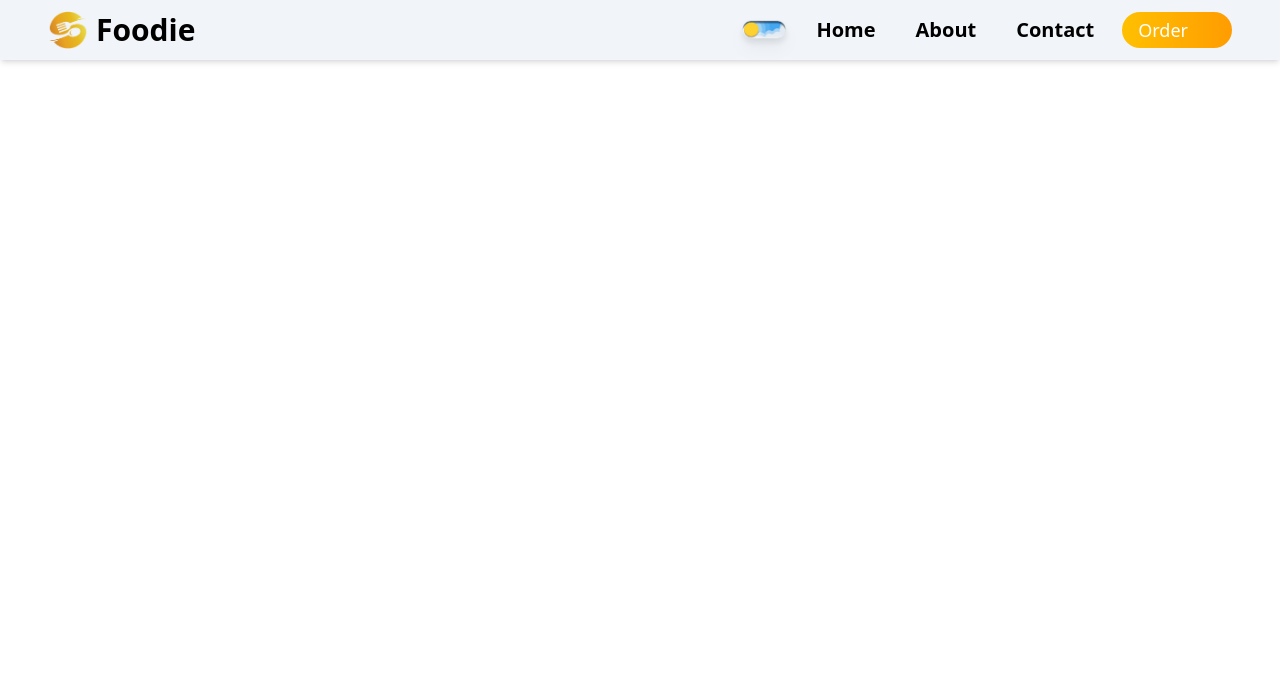
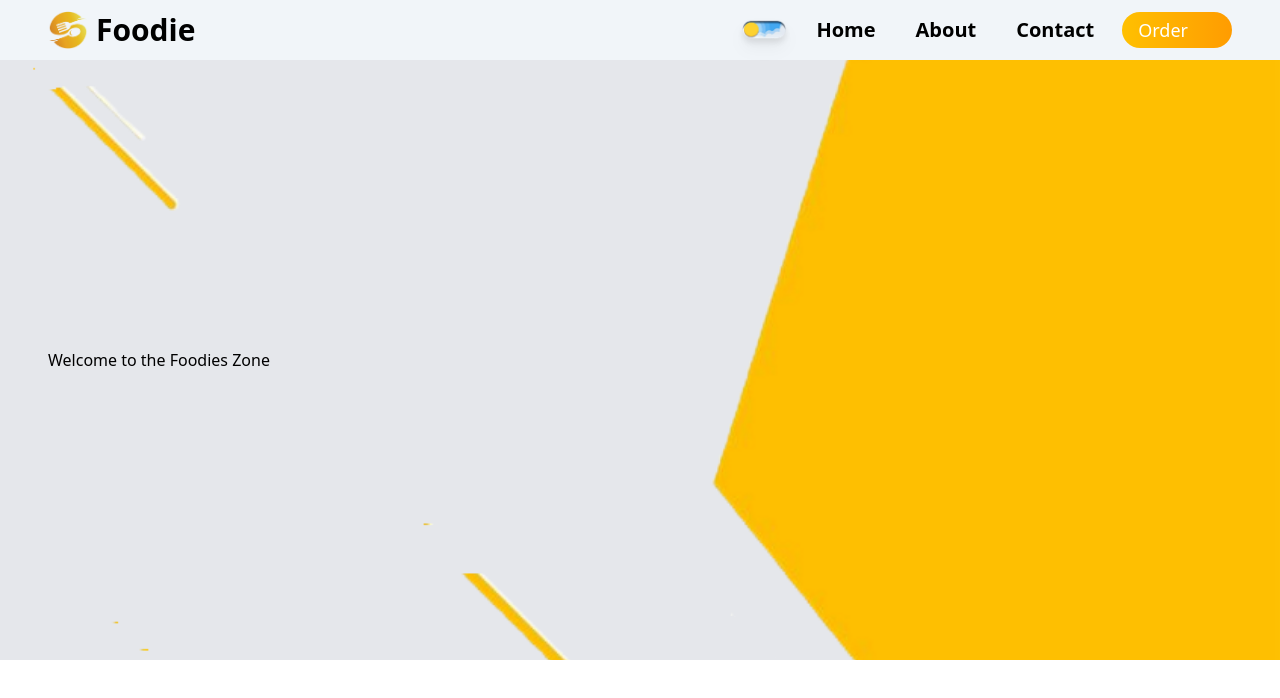
Before and after one commit to vikasutf8/Food-Restaurant-website, a React (Vite) app in the folder frontend/: page / in a window 1280 px wide. Shown: the top 698 px of the page. Built offline with nearby package versions, Linux system fonts and the light colour scheme; some icons are missing.

Commit message:
working on Hero section

```diff
--- a/frontend/src/App.jsx
+++ b/frontend/src/App.jsx
@@ -1,3 +1,4 @@
+import Hero from "./components/Hero/Hero"
 import Navbar from "./components/Navbar/Navbar"
 
 
@@ -8,6 +9,7 @@ function App() {
   return (
     <div  >
      <Navbar/>
+     <Hero/>
     </div>
   )
 }
--- /dev/null
+++ b/frontend/src/components/Hero/Hero.jsx
@@ -0,0 +1,52 @@
+import React, { useState } from 'react'
+import bgImg from '../../assets/vector3.png'
+import food1 from '../../assets/biryani2.png'
+import food2 from '../../assets/biryani3.png'
+import food3 from '../../assets/biryani5.png'
+
+const ImageList =[
+    {
+        id:1,
+        img :food1,
+    },
+    {
+        id:2,
+        img :food2,
+    },
+    {
+        id:3,
+        img :food3,
+    },
+]
+
+const bgImage ={
+    backgroundImage: `url(${bgImg})`,
+    backgroundPosition: "center",
+    backgroundSize: "cover",
+    backgroundRepeat :"no-repeat",
+    width :"100%",
+    height:"100%",
+}
+
+const Hero = () => {
+    const [imgId,setImgId] =useState(food1);
+
+  return (
+    <>
+    <div style={bgImage}
+    className='min-h-[550px] sm:min-h-[600px] bg-gray-200 dark:bg-gray-900 dark:text-white duration-200 flex justify-center items-center'>
+        <div className='container pb-8 sm:pb-0'>
+            <div className='grid grid-cols-1 sm:grid-cols-2'>
+                {/* text content <section></section> */}
+                <div>
+                    <h1>Welcome to the Foodies Zone</h1>
+                </div>
+                {/* Image section */}
+            </div>
+        </div>
+    </div>
+    </>
+  )
+}
+
+export default Hero
```
